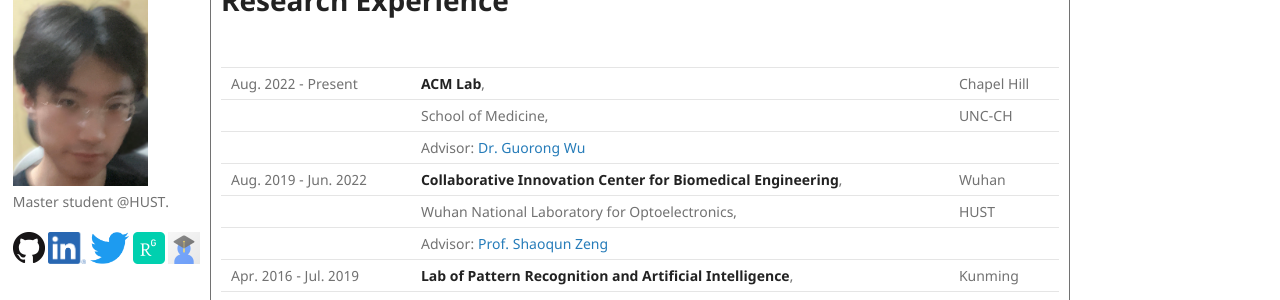
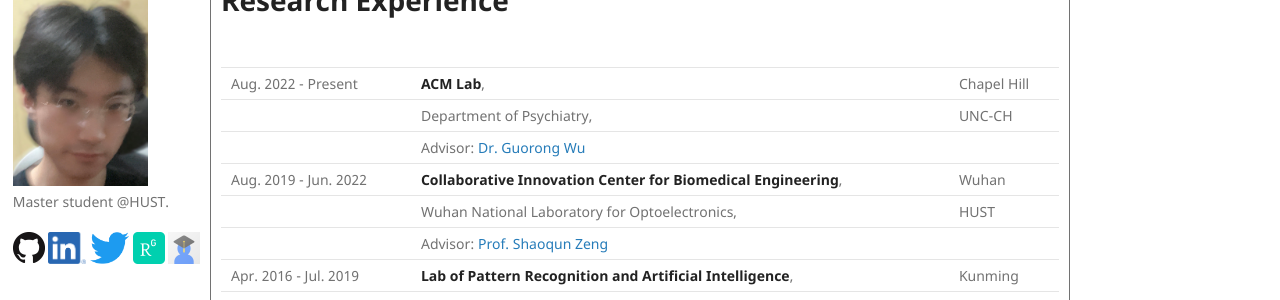
Before and after one commit to Chrisa142857/Chrisa142857.github.io, a Jekyll site: the page built from index.md, in a window 1280 px wide and 900 px high, scrolled down 466 px. Shown: the part 154-454 px from the top of the window. Built offline with Jekyll 4.4.1, drawn with Linux system fonts in a browser that asks for light colours; our own code applies the rules of GitHub Pages for plain Markdown files.

Commit message:
Update index.md

```diff
--- a/index.md
+++ b/index.md
@@ -29,7 +29,7 @@ I am interested in medical image analysis and deep learning.
 |         |           |   |
 |:-------------|:------------------|:------|
 | Aug. 2022 - Present   | **ACM Lab**, | Chapel Hill  |
-|                                     | School of Medicine,  |  UNC-CH  |
+|                                     | Department of Psychiatry,  |  UNC-CH  |
 |                                     | Advisor: [Dr. Guorong Wu](https://acmlab.org/) | |
 | Aug. 2019 - Jun. 2022 | **Collaborative Innovation Center for Biomedical Engineering**, | Wuhan  |
 |                                     | Wuhan National Laboratory for Optoelectronics,  |  HUST  |
```
